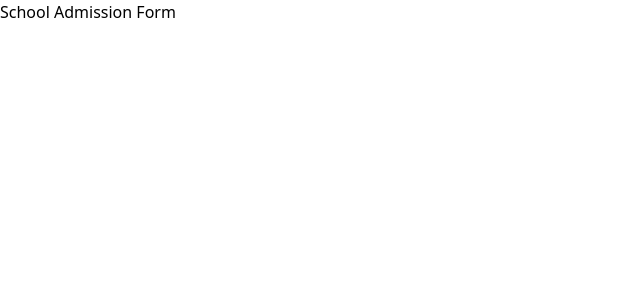
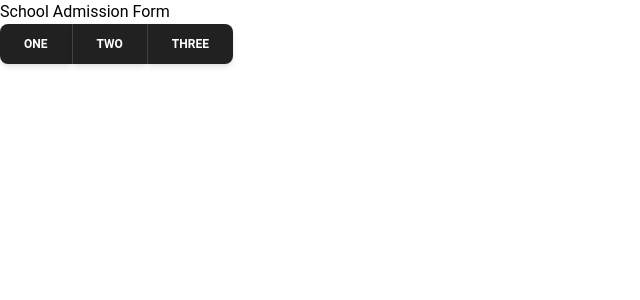
Before and after one commit to mgrave/School_Admission_Form, a React (Vite) app in the folder School_Admission_Form(Client)/: page / in a window 1280 px wide. Shown: the top 300 px of the page, without its empty margins (0-640 px from the left). Built offline with nearby package versions, Linux system fonts and the light colour scheme.

Commit message:
material tailwind setup

```diff
--- a/School_Admission_Form(Client)/package.json
+++ b/School_Admission_Form(Client)/package.json
@@ -10,6 +10,7 @@
     "preview": "vite preview"
   },
   "dependencies": {
+    "@material-tailwind/react": "^2.1.9",
     "localforage": "^1.10.0",
     "match-sorter": "^6.3.4",
     "react": "^18.3.1",
--- a/School_Admission_Form(Client)/src/Layout/Root/Root.jsx
+++ b/School_Admission_Form(Client)/src/Layout/Root/Root.jsx
@@ -1,7 +1,14 @@
+import { Button, ButtonGroup } from "@material-tailwind/react";
+
 const Root = () => {
   return (
     <div>
       <h2>School Admission Form</h2>
+      <ButtonGroup>
+        <Button>One</Button>
+        <Button>Two</Button>
+        <Button>Three</Button>
+      </ButtonGroup>
     </div>
   );
 };
--- a/School_Admission_Form(Client)/src/main.jsx
+++ b/School_Admission_Form(Client)/src/main.jsx
@@ -3,9 +3,12 @@ import { createRoot } from "react-dom/client";
 import "./index.css";
 import { RouterProvider } from "react-router-dom";
 import { router } from "./Routes/Route";
+import { ThemeProvider } from "@material-tailwind/react";
 
 createRoot(document.getElementById("root")).render(
   <StrictMode>
-    <RouterProvider router={router} />
+    <ThemeProvider>
+      <RouterProvider router={router} />
+    </ThemeProvider>
   </StrictMode>
 );
--- a/School_Admission_Form(Client)/tailwind.config.js
+++ b/School_Admission_Form(Client)/tailwind.config.js
@@ -1,8 +1,20 @@
+import withMT from "@material-tailwind/react/utils/withMT";
+
 /** @type {import('tailwindcss').Config} */
-export default {
+export default withMT({
   content: ["./index.html", "./src/**/*.{js,ts,jsx,tsx}"],
   theme: {
     extend: {},
   },
   plugins: [],
-};
+});
+
+// const withMT = require("@material-tailwind/react/utils/withMT");
+
+// module.exports = withMT({
+//   content: ["./index.html", "./src/**/*.{vue,js,ts,jsx,tsx}"],
+//   theme: {
+//     extend: {},
+//   },
+//   plugins: [],
+// });
```
Also changed, not shown: School_Admission_Form(Client)/src/Component/Button/Button.jsx (added), 1 other file (tests, documents, lock files or other folders).
